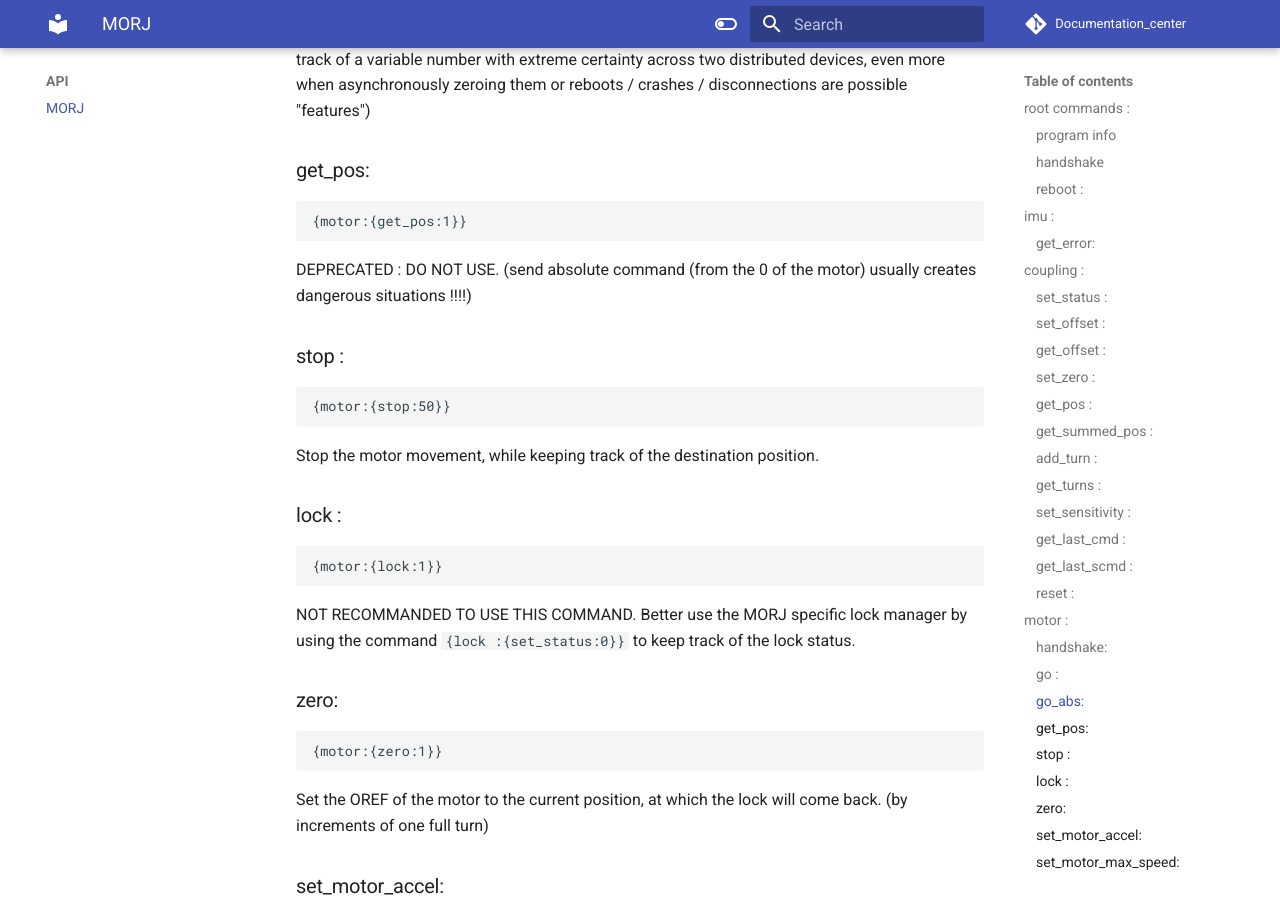
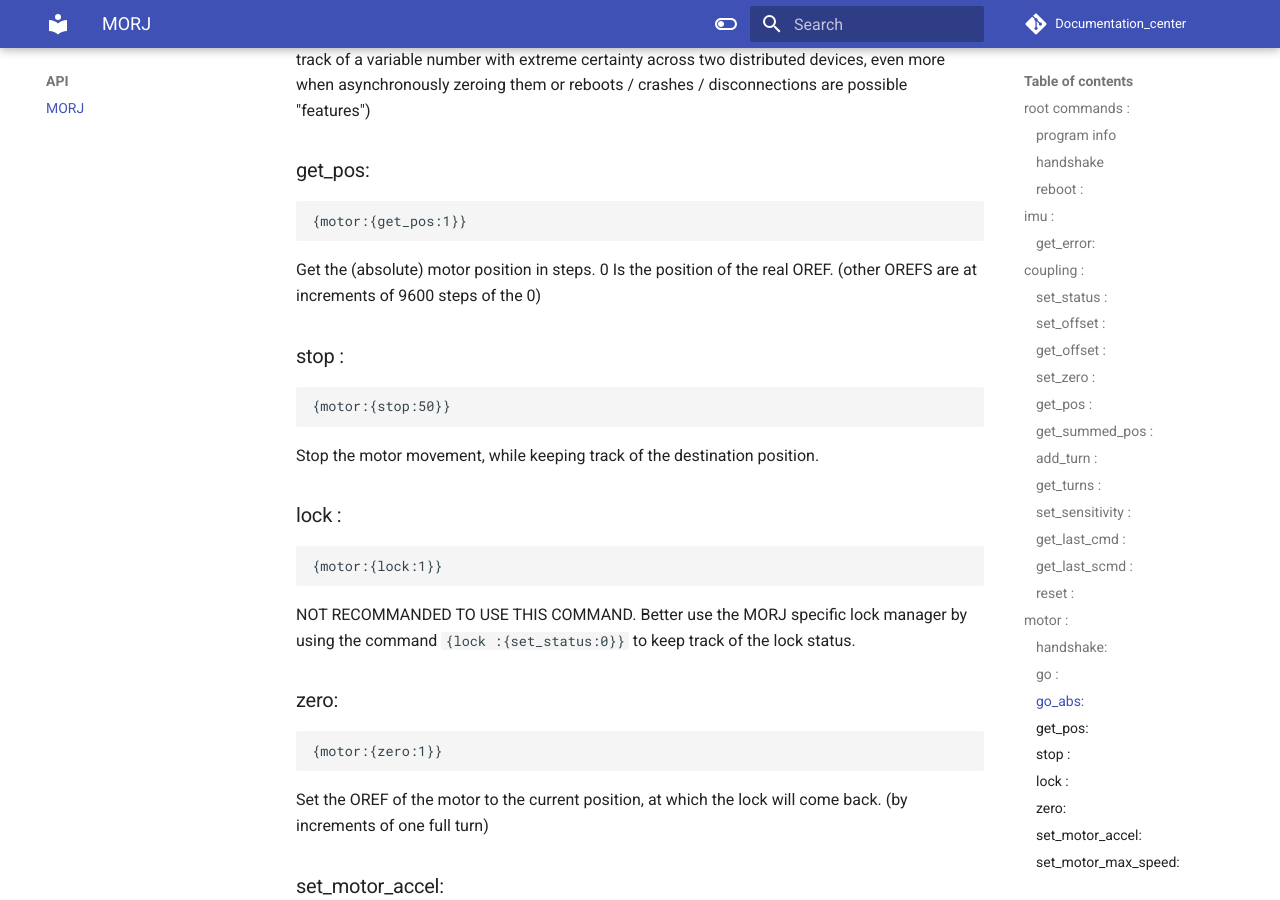
Before and after one commit to FreelyMovingSetup/Documentation_center, an MkDocs documentation site: the page built from docs/api/morj_api/morj_api.md, in a window 1280 px wide and 900 px high, scrolled down 5470 px. Built offline with MkDocs 1.6.1 and Material for MkDocs 9.7.7, drawn with Linux system fonts in a browser that asks for light colours; comment, search, counter and statistics services are not loaded.

Commit message:
Update morj_api.md

````diff
--- a/docs/api/morj_api/morj_api.md
+++ b/docs/api/morj_api/morj_api.md
@@ -244,7 +244,7 @@ DEPRECATED : DO NOT USE. (Was used to send absolute command (from the 0 of the m
 {motor:{get_pos:1}}
 ```
 
-DEPRECATED : DO NOT USE. (send absolute command (from the 0 of the motor) usually creates dangerous situations !!!!)
+Get the (absolute) motor position in steps. 0 Is the position of the real OREF. (other OREFS are at increments of 9600 steps of the 0)
 
 ### stop :
 
````
